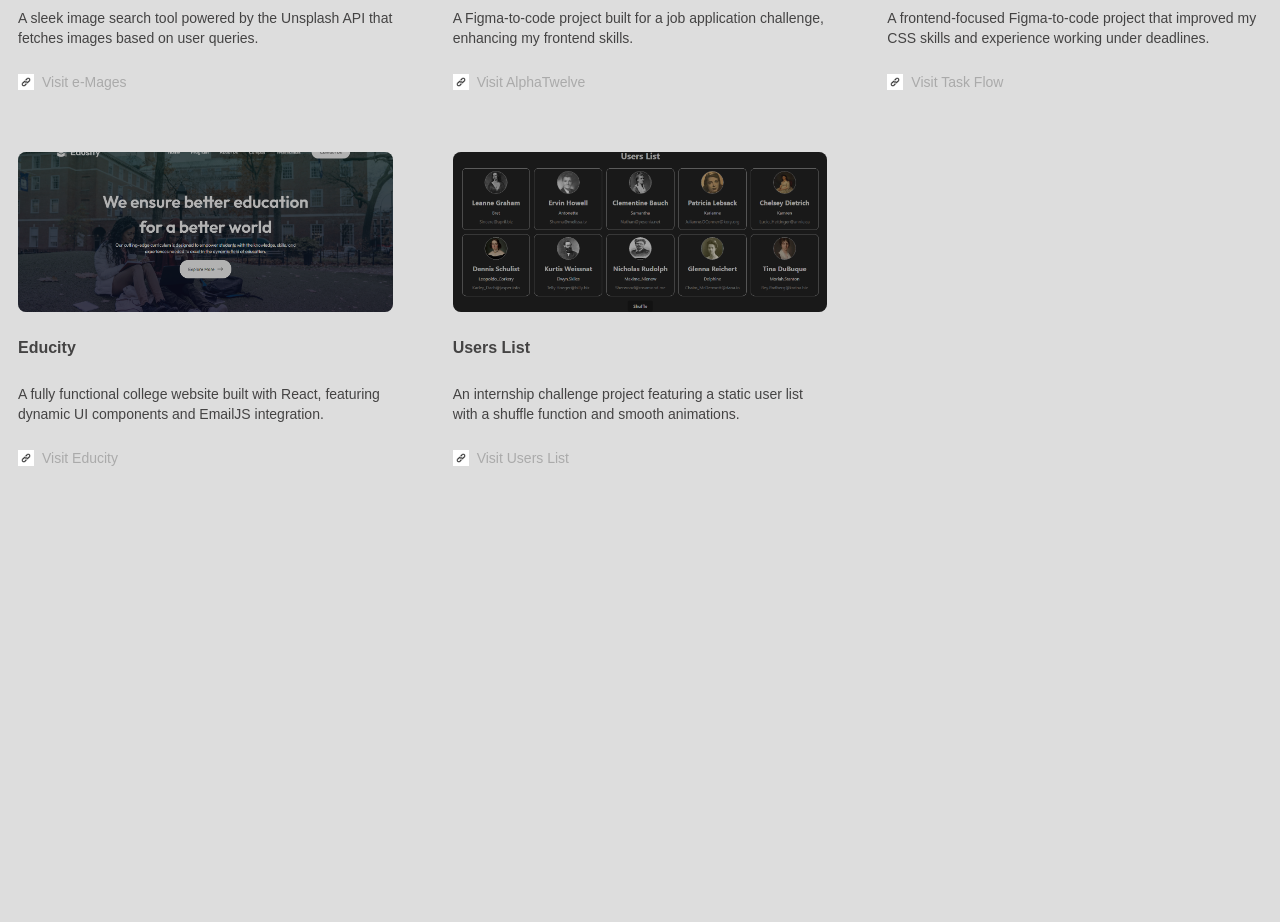
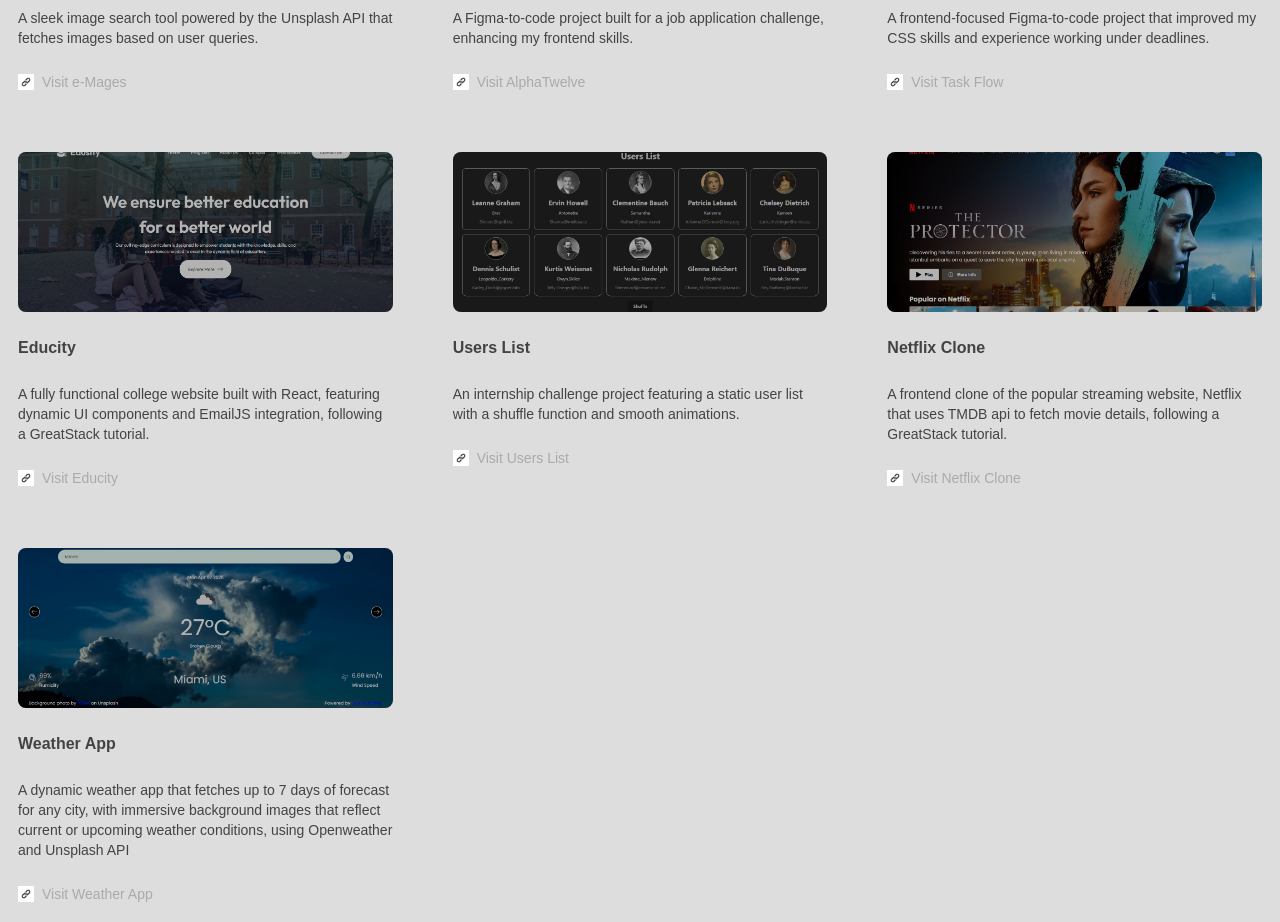
Before and after one commit to Chukwuebukaray/Personal-site, a Next.js app: page /projects in a window 1280 px wide. Shown: the part 540-1462 px from the top of the page. Before the commit the page ends 1026 px from the top, so only its background shows below. Built offline with nearby package versions, Linux system fonts and the light colour scheme.

Commit message:
added new projects

```diff
--- a/app/about/page.js
+++ b/app/about/page.js
@@ -29,7 +29,7 @@ const About = ({ isDarkMode }) => {
                 initial={{ opacity: 0 }}
                 whileInView={{ opacity: 1 }}
                 transition={{ duration: 0.8, delay: 0.5 }}
-                className="text-[#444343] leading-7 font-extralight mb-4 text-sm dark:text-[#bbb]"
+                className="text-[#444343] leading-7 mb-4 text-sm dark:text-[#bbb]"
               >
                 {text}
               </motion.p>
--- a/app/layout.js
+++ b/app/layout.js
@@ -12,8 +12,8 @@ const geistMono = Geist_Mono({
 });
 
 export const metadata = {
-  title: "EbukaDev",
-  description: "Generated by create next app",
+  title: "Victor Ejieme",
+  description: "My portfolio website",
   icons: {
     icon: "/Chukwuebukamug.jpg",
   },
--- a/app/projects/page.js
+++ b/app/projects/page.js
@@ -29,7 +29,7 @@ const projects = [
   {
     name: "Educity",
     description:
-      "A fully functional college website built with React, featuring dynamic UI components and EmailJS integration.",
+      "A fully functional college website built with React, featuring dynamic UI components and EmailJS integration, following a GreatStack tutorial.",
     link: "https://educityapp.netlify.app",
     screenshot: "/screenshots/educity.png",
   },
@@ -39,6 +39,20 @@ const projects = [
       "An internship challenge project featuring a static user list with a shuffle function and smooth animations.",
     link: "https://shuffletest.netlify.app",
     screenshot: "/screenshots/userslist.png",
+  },
+  {
+    name: "Netflix Clone",
+    description:
+      "A frontend clone of the popular streaming website, Netflix that uses TMDB api to fetch movie details, following a GreatStack tutorial.",
+    link: "https://netfliixx-clone.netlify.app",
+    screenshot: "/screenshots/netflixclone.png",
+  },
+  {
+    name: "Weather App",
+    description:
+      "A dynamic weather app that fetches up to 7 days of forecast for any city, with immersive background images that reflect current or upcoming weather conditions, using Openweather and Unsplash API",
+    link: "https://weatherced.netlify.app",
+    screenshot: "/screenshots/weather-app.png",
   },
 ];
 
```
Also changed, not shown: public/screenshots/netflixclone.png (added), public/screenshots/weather-app.png (added).
